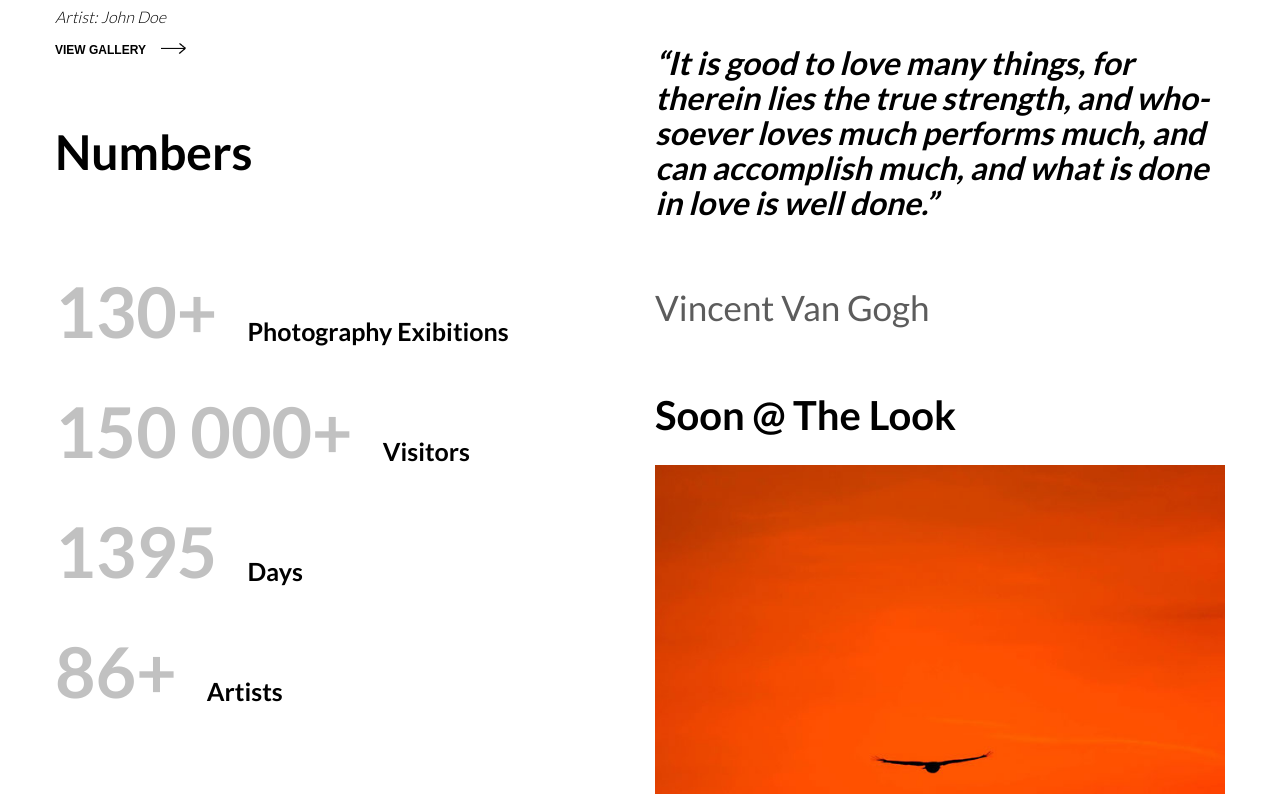
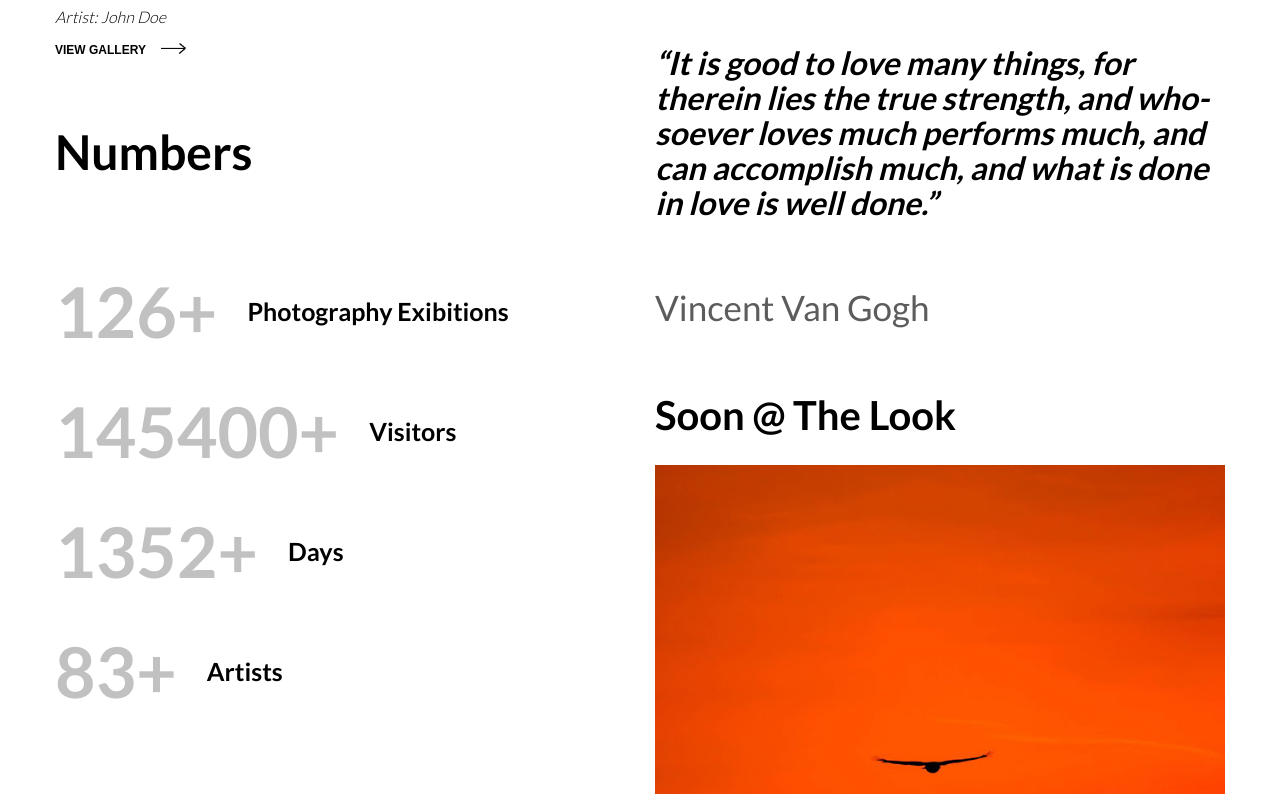
Before and after one commit to VeronaNebesna/TheLook.github.io, a React (Create React App) app: page /gallery in a window 1280 px wide. Shown: the part 1066-1860 px from the top of the page. Built offline with nearby package versions, Linux system fonts and the light colour scheme.

Commit message:
add count up in gallery page

```diff
--- a/package.json
+++ b/package.json
@@ -9,6 +9,7 @@
     "lodash": "^4.17.20",
     "react": "^16.13.1",
     "react-alice-carousel": "^2.0.1",
+    "react-countup": "^4.3.3",
     "react-dom": "^16.13.1",
     "react-router-dom": "^5.2.0",
     "react-scripts": "3.4.3"
--- a/src/app/Components/Gallery/Gallery.css
+++ b/src/app/Components/Gallery/Gallery.css
@@ -142,13 +142,14 @@ p.soon{
 }
     .num_item{
         flex-direction: row;
-        flex-wrap: wrap;
+        align-items: center;
     }
     .num_item p:first-child{
         font-size:120px;
     }
     .num_item p:last-child{
         margin-left:30px;
+        margin-top:0
     }
     .our_vision > p{
         margin:40px 0;
--- a/src/app/Components/Gallery/Gallery.js
+++ b/src/app/Components/Gallery/Gallery.js
@@ -1,14 +1,21 @@
 import React, {Fragment} from "react"
+import {useEffect} from "react"
 import GalleryText from "./GalleryText"
 import GalleryAbout from "./GalleryAbout"
 import GallerySlider from "./GallerySlider"
 import GalleryNumbers from "./GalleryNumbers"
 import "./Gallery.css"
 
-
+function ScrollToTopOnMount(){
+    useEffect(()=>{
+        window.scrollTo(0,0)
+    },[] );
+    return null;
+}
 const Gallery = () =>{
     return(
         <Fragment>
+            <ScrollToTopOnMount/>
             <div className="container">
                 <div className="row">
                 <div className="col-xs-12 col-sm-12 col-md-12 col-lg-12">
@@ -19,8 +26,8 @@ const Gallery = () =>{
                 </div>
                 <div className ="row gallery_row">
                    <div className=" col-xs-12 col-sm-12 col-md-6 col-lg-6">
-                      <GalleryAbout/>
-                       <GalleryNumbers/>
+                        <GalleryAbout/>
+                        <GalleryNumbers/>
                    </div>
                    <div className="col-xs-12 col-sm-12 col-md-6 col-lg-6">
                      <GalleryText/>
--- /dev/null
+++ b/src/app/Components/Gallery/GalleryNumData.js
@@ -0,0 +1,24 @@
+const GalleryNumData =[
+    {
+        id:1,
+        count:"130",
+        p:"Photography Exibitions"
+    },
+    {
+        id:2,
+        count:"150000",
+        p:"Visitors"
+    },
+    {
+        id:3,
+        count:"1395",
+        p:"Days"
+    },
+    {
+        id:4,
+        count:"86",
+        p:"Artists"
+    }
+]
+
+export default GalleryNumData
--- /dev/null
+++ b/src/app/Components/Gallery/GalleryNumItems.js
@@ -0,0 +1,22 @@
+import React, { Fragment } from "react"
+import CountUp from 'react-countup'
+
+const GalleryNumItems = ({
+    id,
+    count,
+    p
+})=>{
+    return(
+        <Fragment>
+            <div className="num_item" key={id}>
+                <p><CountUp
+                    start="0"
+                    end={count}
+                    duration={10}
+                    />+</p>
+                <p>{p}</p>
+            </div>
+        </Fragment>
+    )
+}
+export default GalleryNumItems
--- a/src/app/Components/Gallery/GalleryNumbers.js
+++ b/src/app/Components/Gallery/GalleryNumbers.js
@@ -1,29 +1,30 @@
 import React, { Fragment } from "react"
+import GalleryNumData from "./GalleryNumData"
+import GalleryNumItems from "./GalleryNumItems"
 
 
 const GalleryNumbers = ()=>{
     return(
         <Fragment>
+
              <div className="numbers">
                 <div className="num_title">
                     <p>Numbers</p>
                 </div>
-                <div className="num_item">
-                    <p>130+</p>
-                    <p>Photography Exibitions</p>
-                </div>
-                <div className="num_item">
-                    <p>150 000+</p>
-                    <p>Visitors</p>
-                </div>
-                <div className="num_item">
-                    <p>1395</p>
-                    <p>Days</p>
-                </div>
-                <div className="num_item">
-                    <p>86+</p>
-                    <p>Artists</p>
-                </div>
+                {
+                    GalleryNumData.map(({
+                        id,
+                        count,
+                        p
+                    })=>(
+                        <GalleryNumItems
+                            id={id}
+                            count={count}
+                            p={p}
+                        />
+                     ) )
+
+                }
             </div>
         </Fragment>
     )
--- a/src/app/Main/Arrow_up/Arrow_up.js
+++ b/src/app/Main/Arrow_up/Arrow_up.js
@@ -1,4 +1,5 @@
-import React, { Fragment } from "react"
+import React, { Fragment} from "react"
+
 
 
 const scrollToTop = ()=>{
```
Also changed, not shown: 1 other file (tests, documents, lock files or other folders).
